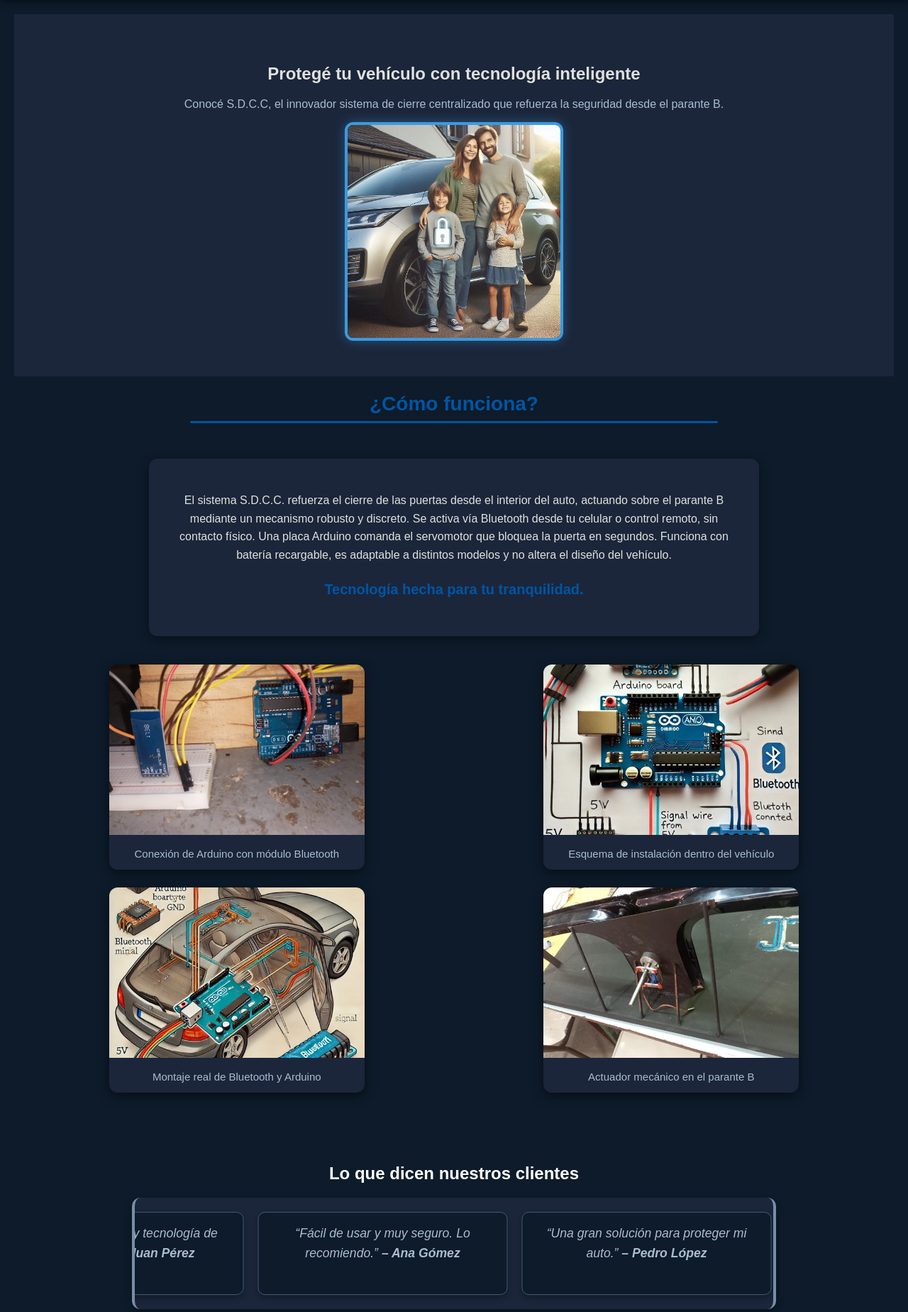
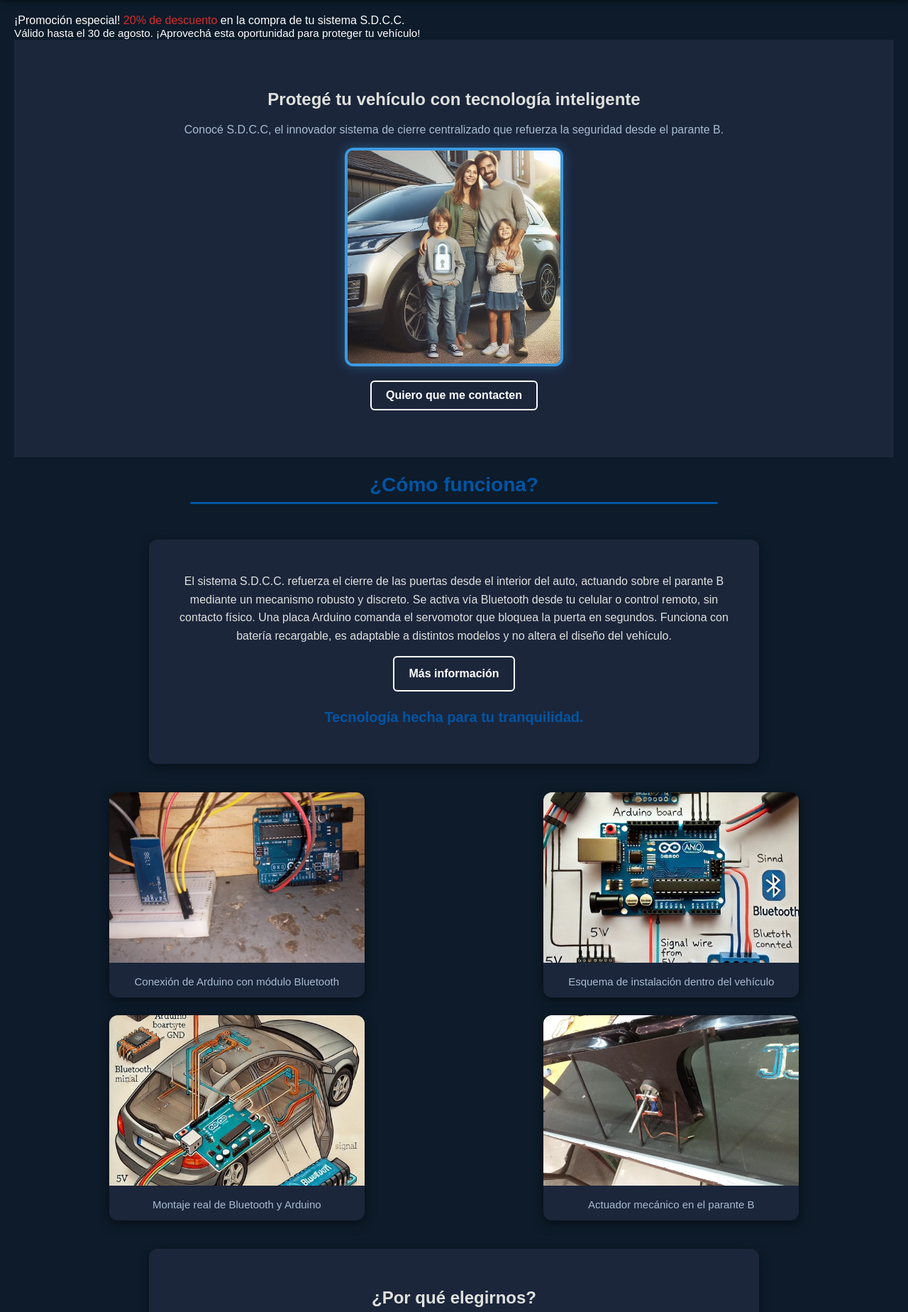
Before and after one commit to LuFernandez-dev/Proyecto-UIOTEC-2025, a Django app: page / in a window 1280 px wide. Shown: the part 86-1934 px from the top of the page at 71% size. Run offline with Django 5.2, Linux system fonts and the light colour scheme.

Commit message:
home.html

```diff
--- a/bloqueoSDCC/App/Templates/App/home.html
+++ b/bloqueoSDCC/App/Templates/App/home.html
@@ -14,10 +14,18 @@
 </div>
 {% endif %}
 
+<div class="cartel-descuento">
+    ¡Promoción especial! <span style="color:#d32f2f;">20% de descuento</span> en la compra de tu sistema S.D.C.C. <br>
+    <span style="font-size:0.95em; font-weight:normal;">Válido hasta el 30 de agosto. ¡Aprovechá esta oportunidad para proteger tu vehículo!</span>
+</div>
+
 <section class="hero">
     <h2>Protegé tu vehículo con tecnología inteligente</h2>
     <p>Conocé S.D.C.C, el innovador sistema de cierre centralizado que refuerza la seguridad desde el parante B.</p>
     <img src="{% static 'App/Imagen5.jpeg' %}" class="presentacion-home">
+    <p style="text-align:center; margin-top: 20px;">
+        <a href="#formulario-contacto" class="btn-soporte">Quiero que me contacten</a>
+    </p>
 </section>
 <section class="como-funciona">
 <h2>¿Cómo funciona?</h2>
@@ -30,25 +38,28 @@
     Funciona con batería recargable, es adaptable a distintos modelos
     y no altera el diseño del vehículo.
     </p>
+    <div class="boton-mas-info">
+    <a href="{% url 'mas_informacion' %}" class="btn-soporte">Más información</a>
+    </div>
     <p class="frase-impacto">
     <strong>Tecnología hecha para tu tranquilidad.</strong>
     </p>
 </div>
 <div class="galeria-funciona">
 <figure>
-    <img src="{% static 'App/Imagen1.jpg' %}" class="img-click" data-img="{% static 'App/Imagen1.jpg' %}">
+    <img src="{% static 'App/Imagen1.jpg' %}" class="img-click animacion-img animacion-scroll" data-img="{% static 'App/Imagen1.jpg' %}">
     <figcaption>Conexión de Arduino con módulo Bluetooth</figcaption>
 </figure>
 <figure>
-    <img src="{% static 'App/Imagen2.jpg' %}" class="img-click" data-img="{% static 'App/Imagen2.jpg' %}">
+    <img src="{% static 'App/Imagen2.jpg' %}" class="img-click animacion-img animacion-scroll" data-img="{% static 'App/Imagen2.jpg' %}">
     <figcaption>Esquema de instalación dentro del vehículo</figcaption>
 </figure>
 <figure>
-    <img src="{% static 'App/Imagen3.jpg' %}" class="img-click" data-img="{% static 'App/Imagen3.jpg' %}">
+    <img src="{% static 'App/Imagen3.jpg' %}" class="img-click animacion-img animacion-scroll" data-img="{% static 'App/Imagen3.jpg' %}">
     <figcaption>Montaje real de Bluetooth y Arduino</figcaption>
 </figure>
 <figure>
-    <img src="{% static 'App/Imagen4.jpg' %}" class="img-click" data-img="{% static 'App/Imagen4.jpg' %}">
+    <img src="{% static 'App/Imagen4.jpg' %}" class="img-click animacion-img animacion-scroll" data-img="{% static 'App/Imagen4.jpg' %}">
     <figcaption>Actuador mecánico en el parante B</figcaption>
 </figure>
 </div>
@@ -61,21 +72,31 @@
 
 </section>
 
+<section class="funciona-texto">
+    <h2><strong>¿Por qué elegirnos?</strong></h2>
+    <ul class="lista-beneficios">
+        <li>✅Instalación rápida y profesional</li>
+        <li>✅Tecnología 100% nacional</li>
+        <li>✅Sin modificar el diseño del auto</li>
+        <li>✅Soporte técnico postventa incluido</li>
+    </ul>
+</section>
+
 <section class="reseñas">
     <h2><strong>Lo que dicen nuestros clientes</strong></h2>
     <div class="carrousel-reseñas">
         <div class="carrousel-contenedor" id="carrousel-contenedor">
-            <div class="reseña">“Excelente atención y tecnología de primer nivel.” <strong>– Juan Pérez</strong></div>
-            <div class="reseña">“Fácil de usar y muy seguro. Lo recomiendo.” <strong>– Ana Gómez</strong></div>
-            <div class="reseña">“Una gran solución para proteger mi auto.” <strong>– Pedro López</strong></div>
-            <div class="reseña">“Muy profesionales y confiables.” <strong>– Carla Ruiz</strong></div>
-            <div class="reseña">“Instalación rápida y efectiva. Me dio tranquilidad para dejar el auto en la calle.” <strong>– Laura Benítez</strong></div>
-            <div class="reseña">“El diseño del sistema es genial. Se nota que está hecho con dedicación.” <strong>– Marcos Rivas</strong></div>
-            <div class="reseña">“Tuve una duda técnica y me respondieron al instante. Excelente servicio.” <strong>– Florencia Salinas</strong></div>
-            <div class="reseña">“Desde que tengo este sistema, me siento mucho más seguro.” <strong>– Ricardo Duarte</strong></div>
-            <div class="reseña">“Muy recomendable. Lo instalé en mi camioneta y va perfecto.” <strong>– Belén Torres</strong></div>
-            <div class="reseña">“Ideal para quienes buscan seguridad sin complicarse.” <strong>– Ezequiel Ramírez</strong></div>
-            <div class="reseña">“Tecnología simple pero poderosa. Justo lo que necesitaba.” <strong>– Camila Gutiérrez</strong></div>
+            <div class="reseña">“Excelente atención y tecnología de primer nivel.” <strong>–Juan Pérez</strong></div>
+            <div class="reseña">“Fácil de usar y muy seguro. Lo recomiendo.” <strong>–Ana Gómez</strong></div>
+            <div class="reseña">“Una gran solución para proteger mi auto.” <strong>–Pedro López</strong></div>
+            <div class="reseña">“Muy profesionales y confiables.” <strong>–Carla Ruiz</strong></div>
+            <div class="reseña">“Instalación rápida y efectiva. Me dio tranquilidad para dejar el auto en la calle.” <strong>–Laura Benítez</strong></div>
+            <div class="reseña">“El diseño del sistema es genial. Se nota que está hecho con dedicación.” <strong>–Marcos Rivas</strong></div>
+            <div class="reseña">“Tuve una duda técnica y me respondieron al instante. Excelente servicio.” <strong>–Florencia Salinas</strong></div>
+            <div class="reseña">“Desde que tengo este sistema, me siento mucho más seguro.” <strong>–Ricardo Duarte</strong></div>
+            <div class="reseña">“Muy recomendable. Lo instalé en mi camioneta y va perfecto.” <strong>–Belén Torres</strong></div>
+            <div class="reseña">“Ideal para quienes buscan seguridad sin complicarse.” <strong>–Ezequiel Ramírez</strong></div>
+            <div class="reseña">“Tecnología simple pero poderosa. Justo lo que necesitaba.” <strong>–Camila Gutiérrez</strong></div>
         </div>
     </div>
 </section>
@@ -98,9 +119,11 @@
 
 <!--Bloque que solo se ejecuta en home-->
 {% block extra_js %}
-        <script src="{% static 'App/lightbox.js' %}"></script>
-        <script src="{% static 'App/carrousel.js' %}"></script>
-        <script src="{% static 'App/mensajes.js' %}"></script>
+    <script src="{% static 'App/lightbox.js' %}"></script>
+    <script src="{% static 'App/carrousel.js' %}"></script>
+    <script src="{% static 'App/mensajes.js' %}"></script>
+    <script src="{% static 'App/scroll_animaciones.js' %}"></script>
+    <script src="{% static 'App/promocion.js' %}"></script>
 {% endblock %}
 
 {% endblock %}
```
